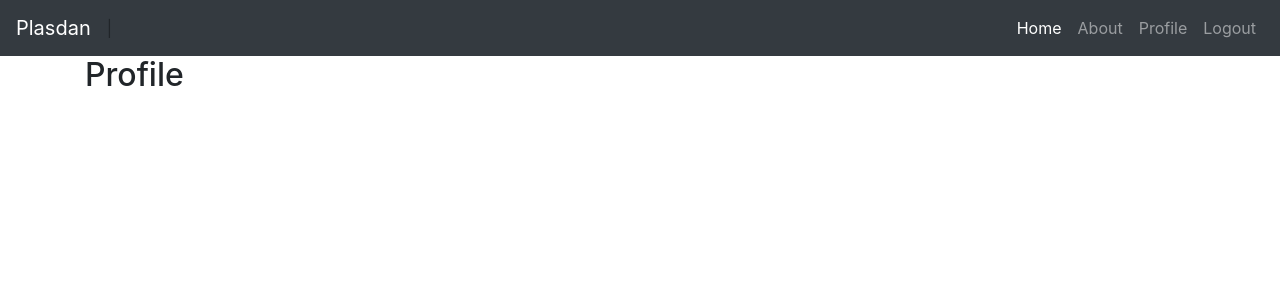
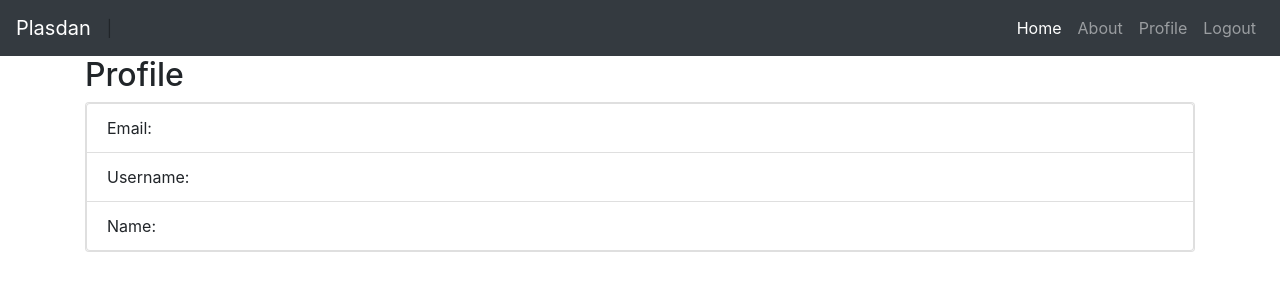
Before and after one commit to jebazz23/Node-Mongo-Vue, a Vue app in the folder client/: page /profile in a window 1280 px wide. Shown: the top 300 px of the page. Built offline with nearby package versions, Linux system fonts and the light colour scheme; no server answers; sample sign-in values are in the browser's storage.

Commit message:
Profile layout implemented

```diff
--- a/client/src/Warehouse/Auth.js
+++ b/client/src/Warehouse/Auth.js
@@ -48,6 +48,14 @@ const actions = {
         return res;
     },
 
+    // Get the user Profile
+    async getProfile({ commit }) {
+        commit('profile_request');
+        let res = await axios.get('http://localhost:5000/api/users/profile');
+        commit('user_profile', res.data.user);
+        return res;
+    },
+
     // Logout the user
     async logout({ commit }) {
         await localStorage.removeItem('token');
@@ -78,9 +86,13 @@ const mutations = {
         state.status = '',
         state.token = '',
         state.user = ''
+    },
+    profile_request(state) {
+        state.status = 'loading';
+    },
+    user_profile(state, user) {
+        state.user = user
     }
-
-
 };
 
 export default {
--- a/client/src/views/Profile.vue
+++ b/client/src/views/Profile.vue
@@ -1,11 +1,25 @@
 <template>
     <div>
         <h2>Profile</h2>
+        <div class="card">
+            <ul class="list-group">
+                <li class="list-group-item">Email: {{user.email}}</li>
+                <li class="list-group-item">Username: {{user.username}}</li>
+                <li class="list-group-item">Name: {{user.name}}</li>
+            </ul>
+        </div>
     </div>
 </template>
 <script>
+ import {mapActions, mapGetters} from 'vuex';
 export default {
-
+   computed:mapGetters(['user']),
+   methods:{
+       ...mapActions(['getProfile'])
+   },
+   created(){
+       this.getProfile();
+   }
 }
 </script>
 <style>
```
